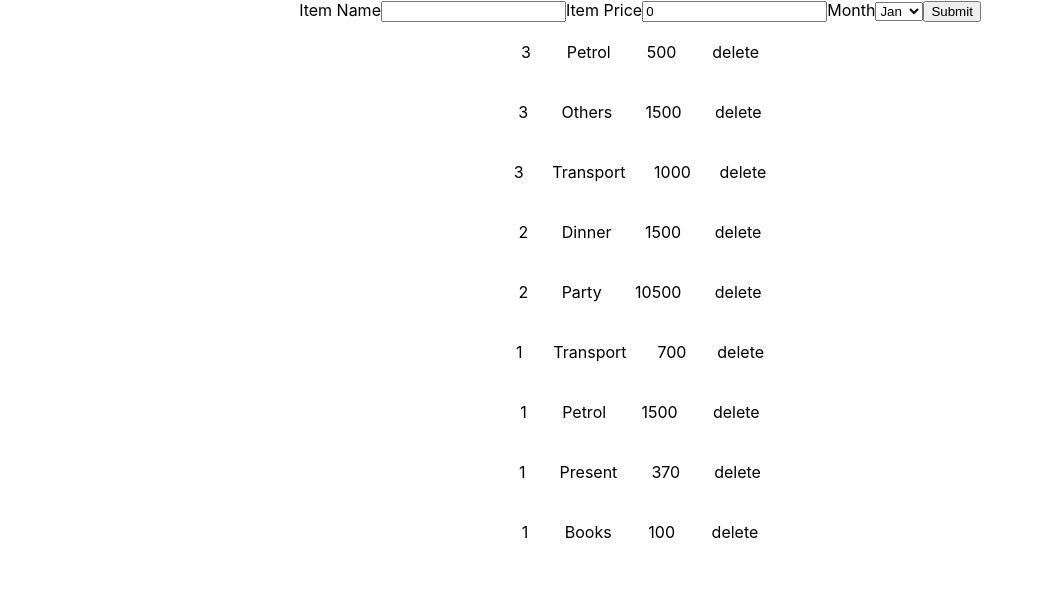
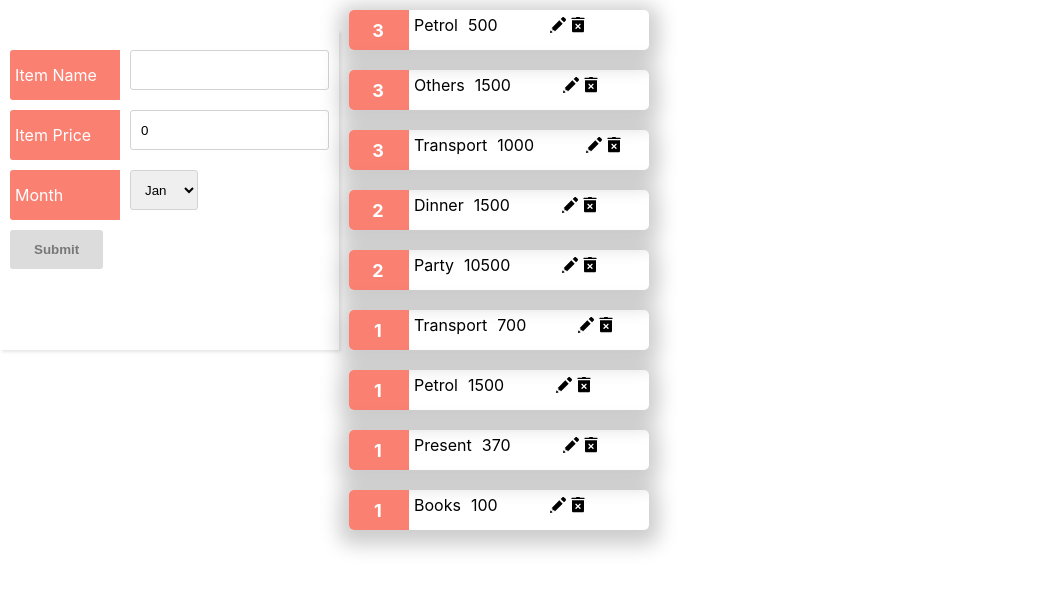
Before and after one commit to sanketjo96/react-training-slync, a React (Create React App) app in the folder my-app/: page / in a window 1280 px wide. Shown: the top 590 px of the page, without its empty margins (0-1041 px from the left). Built offline with nearby package versions, Linux system fonts and the light colour scheme.

Commit message:
adding initial styles

```diff
--- a/my-app/src/App.css
+++ b/my-app/src/App.css
@@ -1,38 +1,3 @@
 .App {
-  text-align: center;
+  display: flex;
 }
-
-.App-logo {
-  height: 40vmin;
-  pointer-events: none;
-}
-
-@media (prefers-reduced-motion: no-preference) {
-  .App-logo {
-    animation: App-logo-spin infinite 20s linear;
-  }
-}
-
-.App-header {
-  background-color: #282c34;
-  min-height: 100vh;
-  display: flex;
-  flex-direction: column;
-  align-items: center;
-  justify-content: center;
-  font-size: calc(10px + 2vmin);
-  color: white;
-}
-
-.App-link {
-  color: #61dafb;
-}
-
-@keyframes App-logo-spin {
-  from {
-    transform: rotate(0deg);
-  }
-  to {
-    transform: rotate(360deg);
-  }
-}
--- a/my-app/src/Components/ExpenseItem.css
+++ b/my-app/src/Components/ExpenseItem.css
@@ -1,11 +1,39 @@
 .expense-item-container {
     min-width: 300px;
+    min-height: 40px;
     display: flex;
-    justify-content: space-evenly;
-    padding: 5px;
     margin: 10px;
+
+    max-width: 800px;
+    border-radius: 5px;
+    display: flex;
+    box-shadow: 0 5px 20px 10px rgba(0, 0, 0, 0.2);
+    overflow: hidden;
+}
+
+.expense-item-seg.month {
+    background-color: #fa8072;
+    flex: 0 0 50px;
+    font-size: 18px;
+    font-weight: bold;
+    letter-spacing: 2px;
+    color: rgb(255, 255, 255);
+    display: flex;
+    align-items: center;
+    justify-content: center;
 }
 
 .expense-item-container .expense-item-seg {
     padding: 5px;
 }
+
+.icons {
+    margin-left: 40px;
+    display: flex;
+    justify-content: right;
+}
+.expense-item-seg.icon {
+    width: 10px;
+    height: 10px;
+    cursor: pointer;
+}
--- a/my-app/src/Components/ExpenseItem.jsx
+++ b/my-app/src/Components/ExpenseItem.jsx
@@ -1,5 +1,8 @@
 import React from 'react'
 import './ExpenseItem.css'
+import DeleteIcon from '../icons/icons8-remove.svg'
+import EditIcon from '../icons/icons8-edit.svg'
+
 export default function ExpenseItem(props) {
     const {
         data: {
@@ -14,12 +17,22 @@ export default function ExpenseItem(props) {
     const deleteHanlder = (id) => {
         onDelete(id)
     }
+
     return (
         <div key={name} className='expense-item-container'>
             <div className='expense-item-seg month'>{month}</div>
             <div className='expense-item-seg name'>{name}</div>
             <div className='expense-item-seg price'>{price}</div>
-            <div className='expense-item-seg delete-icon' onClick={() => deleteHanlder(id)}>delete</div>
+
+            <div className="icons">
+                <div className='expense-item-seg icon'>
+                    <img className='edit-icon' alt={'edit'} src={EditIcon} />
+                </div>
+
+                <div className='expense-item-seg icon' onClick={() => deleteHanlder(id)}>
+                    <img className='delete-icon' alt={'delete'} src={DeleteIcon} />
+                </div>
+            </div>
         </div>
     )
 }
--- a/my-app/src/Features/Add/ExpenseForm.jsx
+++ b/my-app/src/Features/Add/ExpenseForm.jsx
@@ -1,6 +1,7 @@
 import React, { Component } from 'react'
 import { months } from '../../Data/Months'
 import { v4 as uuidv4 } from 'uuid';
+import './Form.css'
 export default class ExpenseForm extends Component {
     constructor(props) {
         super(props)
@@ -42,27 +43,35 @@ export default class ExpenseForm extends Component {
 
     submitHandler = (e) => {
         // console.log(this.state)
-        this.props.onSubmit({...this.state, id: uuidv4()})
+        this.props.onSubmit({ ...this.state, id: uuidv4() })
         e.preventDefault()
     }
 
 
     render() {
         return (
-            <div>
+            <div className='expense-form'>
                 <form onSubmit={this.submitHandler}>
-                    <label>Item Name</label>
-                    <input type="text" value={this.state.name} onChange={this.handleName}></input>
+                    <div class="text-input">
+                        <label for="input1">Item Name</label>
+                        <input for="input1" type="text" value={this.state.name} onChange={this.handleName}></input>
+                    </div>
 
-                    <label>Item Price</label>
-                    <input type="number" value={this.state.price} onChange={this.handlePrice}></input>
+                    <div class="text-input">
+                        <label id="input2">Item Price</label>
+                        <input for="input2" type="text" value={this.state.price} onChange={this.handlePrice}></input>
 
+                    </div>
+
+                    <div class="text-input">
                         <label>Month</label>
                         <select value={this.state.month} onChange={this.handleMonth}>
                             {months.map((mon) => (
                                 <option key={mon.name} value={mon.id}>{mon.name}</option>
                             ))}
                         </select>
+                    </div>
+
                     <button type="submit">Submit</button>
                 </form>
             </div>
--- /dev/null
+++ b/my-app/src/Features/Add/Form.css
@@ -0,0 +1,53 @@
+.expense-form {
+    display: flex;
+    margin-top: 30px;
+    height: 300px;
+    padding: 10px;
+    -webkit-box-shadow: 2px 2px 3px rgba(0, 0, 0, 0.1);
+    box-shadow: 2px 2px 3px rgba(0, 0, 0, 0.1);
+}
+
+.text-input {
+    display: flex;
+    margin-top: 10px;
+}
+
+input, select {
+    display: inline-block;
+    height: 40px;
+    border-radius: 3px;
+    padding: 10px;
+    box-sizing: border-box;
+    outline: none;
+    border: 1px solid lightgray;
+}
+
+label {
+    min-width: 100px;
+    height: 40px;
+    padding: 5px;
+    line-height: 40px;
+    color: white;
+    border-radius: 3px 0 0 3px;
+    background: #fa8072;
+    margin-right: 10px;
+}
+
+button {
+    display: inline-block;
+    padding: 12px 24px;
+    background: rgb(220, 220, 220);
+    font-weight: bold;
+    color: rgb(120, 120, 120);
+    border: none;
+    outline: none;
+    border-radius: 3px;
+    cursor: pointer;
+    transition: ease 0.3s;
+    margin-top: 10px;
+}
+
+button:hover {
+    background: #8bc34a;
+    color: #ffffff;
+}
```
Also changed, not shown: my-app/src/icons/icons8-edit.svg (added), my-app/src/icons/icons8-remove.svg (added). Lines whose indentation alone changed are shown as unchanged.
